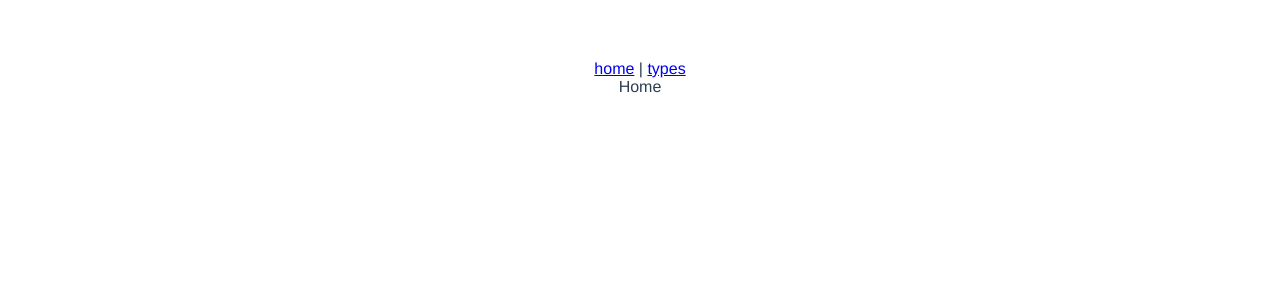
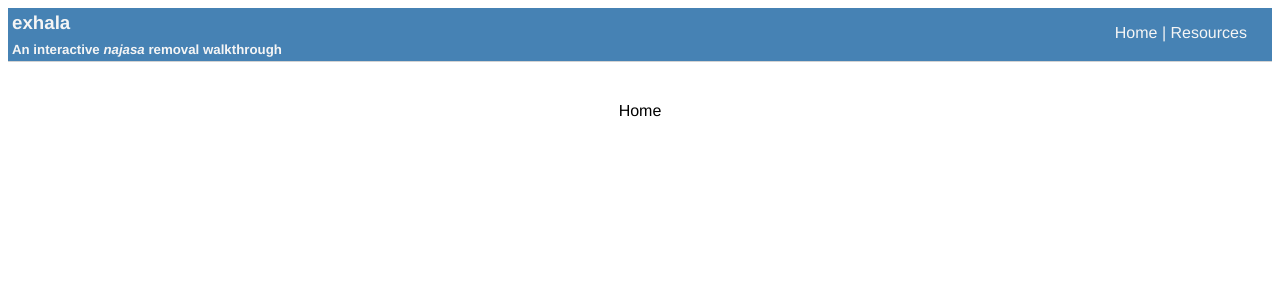
Before and after one commit to p-adams/exala, a Vue app: page / in a window 1280 px wide. Shown: the top 300 px of the page. Built offline with nearby package versions, Linux system fonts and the light colour scheme.

Commit message:
add basic nav style and rename types route to resources

```diff
--- a/src/App.vue
+++ b/src/App.vue
@@ -1,7 +1,13 @@
 <template>
   <nav>
-    <router-link to="/">home</router-link> |
-    <router-link to="/types">types</router-link>
+    <div>
+      <h3>exhala</h3>
+      <h5>An interactive <i>najasa</i> removal walkthrough</h5>
+    </div>
+    <div class="page-navigation">
+      <router-link to="/">Home</router-link> |
+      <router-link to="/resources">Resources</router-link>
+    </div>
   </nav>
 
   <router-view></router-view>
@@ -18,7 +24,27 @@
   -webkit-font-smoothing: antialiased;
   -moz-osx-font-smoothing: grayscale;
   text-align: center;
-  color: #2c3e50;
-  margin-top: 60px;
+}
+nav {
+  display: flex;
+  justify-content: space-between;
+  margin-bottom: 40px;
+  border-bottom: 1px solid lightgray;
+  background: steelblue;
+  color: whitesmoke;
+}
+h3,
+h5 {
+  padding: 4px;
+  margin: unset;
+  text-align: left;
+}
+.page-navigation {
+  margin-right: 25px;
+}
+a {
+  line-height: 50px;
+  text-decoration: none;
+  color: whitesmoke;
 }
 </style>
--- a/src/components/Home.vue
+++ b/src/components/Home.vue
@@ -1,4 +1,6 @@
-<template>Home</template>
+<template>
+  <div>Home</div>
+</template>
 
 <script setup>
 import { defineProps, reactive } from "vue";
@@ -10,8 +12,4 @@ defineProps({
 const state = reactive({ count: 0 });
 </script>
 
-<style scoped>
-a {
-  color: #42b983;
-}
-</style>
+<style scoped></style>
--- a/src/router/index.js
+++ b/src/router/index.js
@@ -1,9 +1,9 @@
 import { createRouter, createWebHashHistory } from "vue-router";
 import Home from "../components/Home.vue";
-import Types from "../components/Types.vue";
+import Resources from "../components/Resources.vue";
 const routes = [
   { path: "/", component: Home },
-  { path: "/types", component: Types },
+  { path: "/resources", component: Resources },
 ];
 const router = createRouter({
   history: createWebHashHistory(),
```
Also changed, not shown: src/components/Resources.vue (renamed from src/components/Types.vue).
